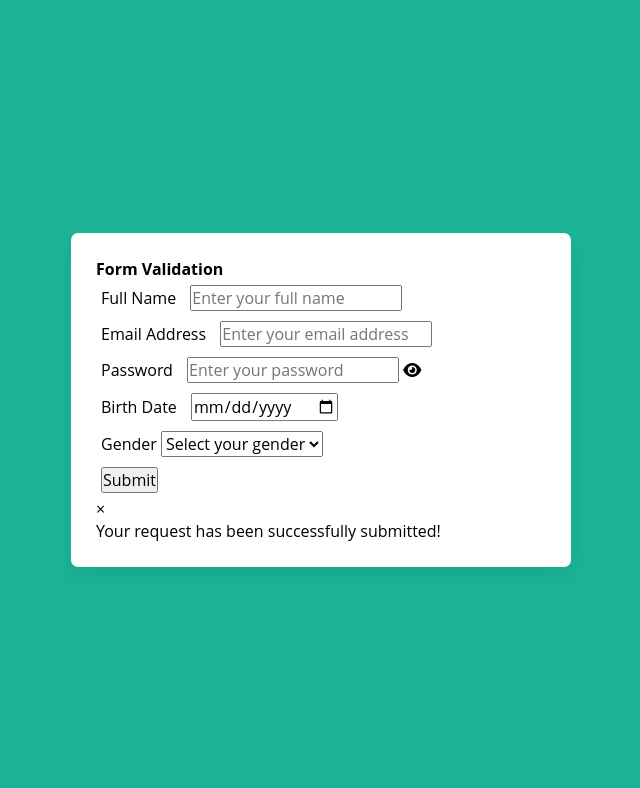
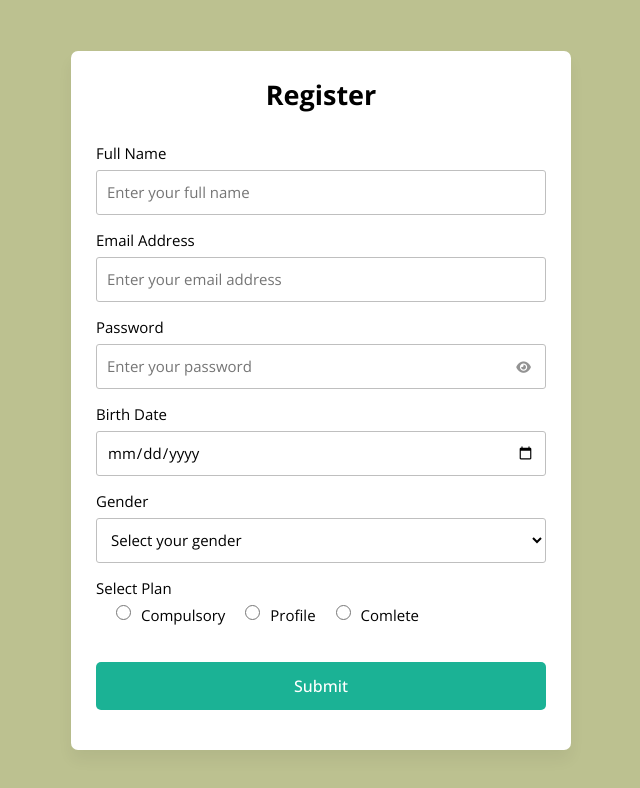
Before and after one commit to maestroaae/final-web, a plain HTML site: page html/application.html in a window 1280 px wide. Shown: the whole page, without its empty margins (319-959 px from the left). Drawn offline with nearby package versions, Linux system fonts and the light colour scheme.

Commit message:
connect beetwen each oyher pages, added music , footer, complete the register

```diff
--- a/css/application.css
+++ b/css/application.css
@@ -1,17 +1,18 @@
+@import url('https://fonts.googleapis.com/css2?family=Open+Sans:wght@400;500;600;700&display=swap');
 * {
   margin: 0;
   padding: 0;
   box-sizing: border-box;
   font-family: 'Open Sans', sans-serif;
-    font-size: medium;
 }
+
 body {
   display: flex;
   align-items: center;
   justify-content: center;
   padding: 0 10px;
   min-height: 100vh;
-    background: #1BB295;
+  background: hsl(66, 28%, 66%);
 }
 form {
   padding: 25px;
@@ -21,9 +22,92 @@
   border-radius: 7px;
   box-shadow: 0 10px 15px rgba(0, 0, 0, 0.05);
 }
-  .infoinput{
-    margin-left: 10px;;
+form h2 {
+  font-size: 27px;
+  text-align: center;
+  margin: 0px 0 30px;
 }
-  .form-group{
-    padding: 5px;
+form .form-group {
+  margin-bottom: 15px;
+  position: relative;
 }
+form label {
+  display: block;
+  font-size: 15px;
+  margin-bottom: 7px;
+}
+form input,
+form select {
+  height: 45px;
+  padding: 10px;
+  width: 100%;
+  font-size: 15px;
+  outline: none;
+  background: #fff;
+  border-radius: 3px;
+  border: 1px solid #bfbfbf;
+}
+form input:focus,
+form select:focus {
+  border-color: #9a9a9a;
+}
+form input.error,
+form select.error {
+  border-color: #f91919;
+  background: #f9f0f1;
+}
+form small {
+  font-size: 14px;
+  margin-top: 5px;
+  display: block;
+  color: #f91919;
+}
+form .password i {
+  position: absolute;
+  right: 0px;
+  height: 45px;
+  top: 28px;
+  font-size: 13px;
+  line-height: 45px;
+  width: 45px;
+  cursor: pointer;
+  color: #939393;
+  text-align: center;
+}
+.submit-btn {
+  margin-top: 30px;
+}
+.submit-btn input {
+  color: white;
+  border: none;
+  height: auto;
+  font-size: 16px;
+  padding: 13px 0;
+  border-radius: 5px;
+  cursor: pointer;
+  font-weight: 500;
+  text-align: center;
+  background: #1BB295;
+  transition: 0.2s ease;
+}
+.submit-btn input:hover {
+  background: #179b81;
+}
+.radio-group {
+  display: flex;
+  align-items: center;
+}
+
+.radio-group input[type="radio"] {
+  height: 15px;
+  width: 15px;
+  margin-right: 10px;
+}
+
+.radio-group label {
+  font-size: 15px;
+}
+.radio-group .radiolabel{
+  display: flex;
+  padding-left: 20px;
+}
--- a/css/main.css
+++ b/css/main.css
@@ -1,7 +1,25 @@
+body {
+  font-family: var(--outfit);
+  background-color: var(--Backgroundcolor);
+  overflow-x: hidden;
+  margin: 0 auto;
+  display: flex;
+  flex-direction: column;
+  justify-content: center;
+}
+html {
+  font-size: 16px;
+  box-sizing: border-box;
+  scroll-behavior: smooth;
+  line-height: 1.5;
+}
 * {
     padding: 0;
     margin: 0;
     box-sizing: border-box;
+}
+:root {
+  --outfit:"Outfit",sans-serif;
 }
 .banner{
     background-image: url(../images/backgroung1.webp);
@@ -47,6 +65,13 @@ nav ul li a:hover {
   color: purple;
   transition: .3s;
 }
+.banner img{
+  border-radius: 50%;
+  display: inline;
+}
+#music-icon{
+  cursor: pointer;
+}
 /*Carousel section*/
 .teachers{
   display: flex;
@@ -54,12 +79,12 @@ nav ul li a:hover {
   align-items: center;
   justify-content: center;
   min-height: 50vh;
-  background: #fad193;
+  background: hsl(66, 28%, 66%);
 }
 .teacher-head{
   text-align: center;
   color: black;
-  background-color: #fad193;
+  background-color: hsl(66, 28%, 66%);
 }
 .teacher-head h2{
   font-size: 40px;
@@ -197,7 +222,7 @@ nav ul li a:hover {
     padding: 20px;
     margin: 15px;
     cursor: pointer;
-    background-color: #f0d9b9;
+    background-color: hsl(50, 43%, 50%);
 
 }
 .box-top{
@@ -246,18 +271,18 @@ nav ul li a:hover {
 }
 /*About Us*/
 .aboutus{
-  background:#b39467;
-  padding-bottom: 15px;
+  background:hsl(66, 28%, 66%);
+  padding-bottom: 70px;
 }
 .about-head{
   text-align: center;
-  padding-top: 30px;
+  padding-top: 70px;
 }
 .about-head h2{
   font-size: 40px;
 }
 .text{
-  padding-top: 30px;
+  padding-top: 70px;
   font-size: 30px;
   margin-left: 20%;
   margin-right: 20%;
@@ -267,7 +292,7 @@ nav ul li a:hover {
 }
 /*Courses section*/
 .courses{
-  min-height: 70vh;
+  min-height: 80vh;
   display: flex;
   align-items: center;
   justify-content: center;
@@ -348,6 +373,11 @@ nav ul li a:hover {
   cursor: pointer;
   letter-spacing: 1px;
 }
+.content .card button a{
+  text-decoration: none;
+  color: white  ;
+  font-weight: 500;
+}
 .content .one .top,
 .content .one button{
   background: #158f48;
@@ -384,3 +414,81 @@ background: #d0f9fb;
     width: 100%;
 }
 }
+/*Footer*/
+.footer {
+  background-color: hsl(66, 28%, 66%);
+  width: 100%;
+  padding: 70px 30px 20px;
+}
+
+.socials {
+  display: flex;
+  justify-content: center;
+}
+
+.socials a {
+  text-decoration: none;
+  padding: 10px;
+  background-color: white;
+  margin: 10px;
+  border-radius: 50%;
+}
+
+.socials a i {
+  font-size: 2em;
+  color: black;
+  opacity: 0.9;
+}
+/* Social Animations --------------------------*/
+.socials a:hover {
+  background-color: black;
+  transition: 0.5s
+}
+
+.socials a:hover i {
+  color: white;
+  transition: 0.5s;
+}
+/* Footer Navigations -----------------------*/
+.footerNav {
+  margin: 30px 0;
+}
+
+.footerNav ul {
+  display: flex;
+  justify-content: center;
+  list-style-type: none;
+}
+
+.footerNav ul li a {
+  color: hsl(0, 12%, 10%);
+  margin: 20px;
+  text-decoration: none;
+  font-size: 1.3em;
+  opacity: 0.7;
+  transition: 0.5s;
+}
+
+.footerBottom {
+  background-color: hsl(66, 28%, 66%);
+  padding: 20px;
+  text-align: center;
+}
+
+.footerBottom p {
+  color: white;
+}
+
+.design {
+  font-size: 0.9rem;
+  color: hsl(50, 43%, 50%);
+  letter-spacing: 1px;
+  font-weight: 400;
+  margin: 0px 5px;
+  color: white;
+}
+/* Footer Animations */
+.footerNav ul li a:hover {
+  opacity: 1;
+  color: hsl(72, 95%, 68%);
+}
--- a/html/application.html
+++ b/html/application.html
@@ -4,29 +4,29 @@
     <meta charset="UTF-8">
     <meta name="viewport" content="width=device-width, initial-scale=1.0">
     <link rel="stylesheet" href="../css/application.css">
+    <link rel="icon" type="image/x-icon" href="../images/favicon-32x32.png">
     <link rel="stylesheet" href="https://cdnjs.cloudflare.com/ajax/libs/font-awesome/6.2.1/css/all.min.css" />
-    <script src="../js/application.js"></script>
-    <title>Document</title>
+    <title>Easy ENT</title>
 </head>
 <body>
-    <form action="thank-you.html">
-        <h2>Form Validation</h2>
+<form>
+  <h2>Register</h2>
   <div class="form-group fullname">
     <label for="fullname">Full Name</label>
-          <input type="text" id="fullname" class="infoinput" placeholder="Enter your full name">
+    <input type="text" id="fullname" placeholder="Enter your full name">
   </div>
   <div class="form-group email">
     <label for="email">Email Address</label>
-          <input type="text" id="email" class="infoinput" placeholder="Enter your email address">
+    <input type="text" id="email" placeholder="Enter your email address">
   </div>
   <div class="form-group password">
     <label for="password">Password</label>
-          <input type="password" id="password" class="infoinput" placeholder="Enter your password">
+    <input type="password" id="password" placeholder="Enter your password">
     <i id="pass-toggle-btn" class="fa-solid fa-eye"></i>
   </div>
   <div class="form-group date">
     <label for="date">Birth Date</label>
-          <input type="date" id="date" class="infoinput" placeholder="Select your date">
+    <input type="date" id="date" placeholder="Select your date">
   </div>
   <div class="form-group gender">
     <label for="gender">Gender</label>
@@ -37,15 +37,27 @@
       <option value="Other">Other</option>
     </select>
   </div>
+  <div class="form-group plan">
+    <label>Select Plan</label>
+      <div class="radio-group">
+      <div class="radiolabel">
+        <input type="radio" id="html" name="fav_language" value="HTML">
+        <label for="html">Compulsory</label>
+      </div>
+      <div class="radiolabel">
+        <input type="radio" id="css" name="fav_language" value="CSS">
+        <label for="css">Profile</label>
+      </div>
+      <div class="radiolabel">
+        <input type="radio" id="javascript" name="fav_language" value="JavaScript">
+        <label for="javascript">Comlete</label>
+      </div>
+    </div>
   <div class="form-group submit-btn">
     <input type="submit" value="Submit">
   </div>
-        <div id="modal" class="modal">
-            <div class="modal-content">
-              <span class="close">&times;</span>
-              <p>Your request has been successfully submitted!</p>
-            </div>
-          </div>
 </form>
+
+<script src="../js/application.js"></script>
 </body>
 </html>
```
Also changed, not shown: html/contact.html (+8 -8 lines), html/main.html (+48 -21 lines). Lines whose indentation alone changed are shown as unchanged.
